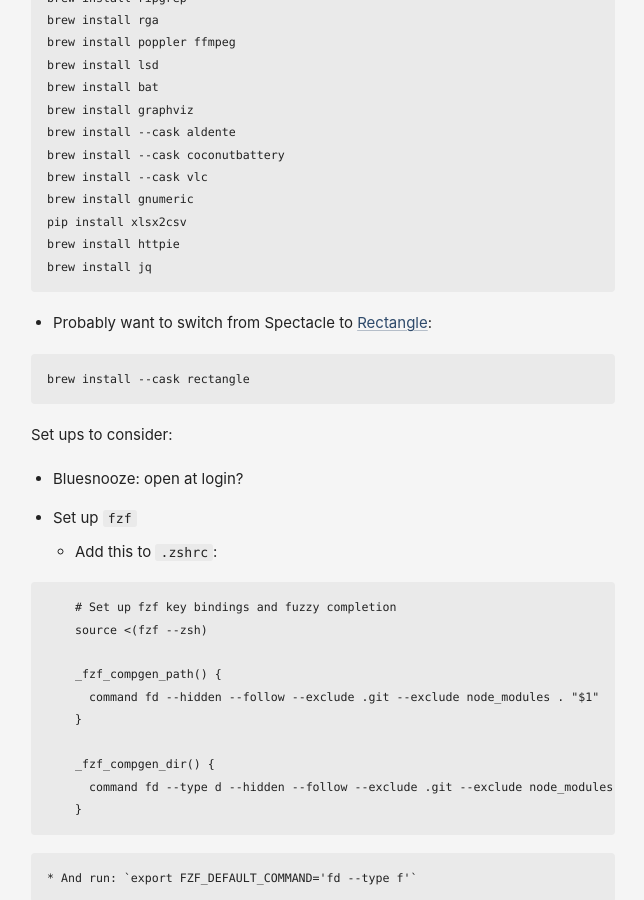
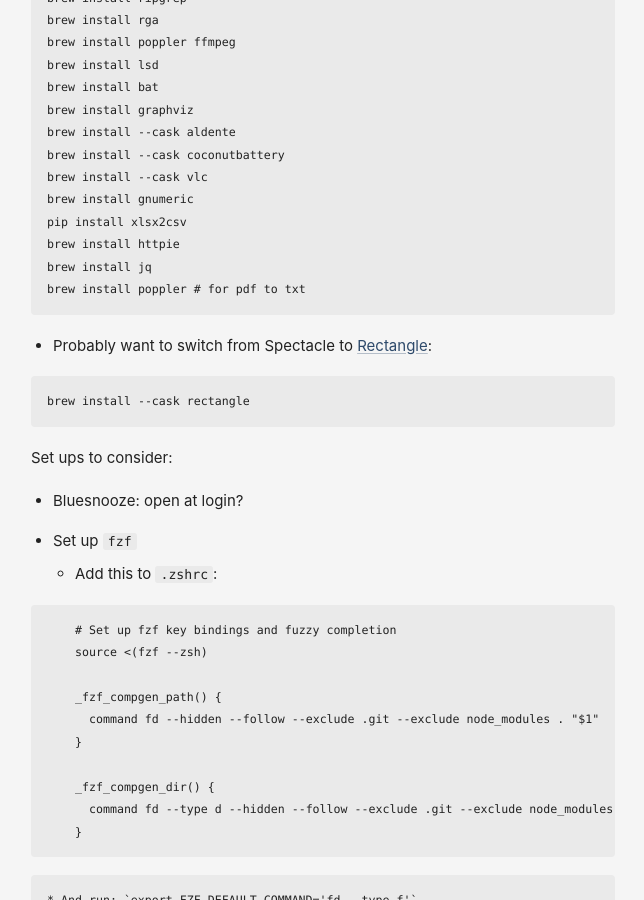
Before and after one commit to franvillamil/franvillamil.github.io, a Jekyll site: the page built from posts/setup_macos.md, in a window 1280 px wide and 900 px high, scrolled down 7596 px. Shown: the whole window, without its empty margins (317-961 px from the left). Built offline with Jekyll 4.4.1, drawn with Linux system fonts in a browser that asks for light colours; our own code applies the rules of GitHub Pages for plain Markdown files; a style sheet for code colours, icons or effects is not loaded.

Commit message:
autoupdate

````diff
--- a/posts/setup_macos.md
+++ b/posts/setup_macos.md
@@ -303,6 +303,7 @@
 pip install xlsx2csv
 brew install httpie
 brew install jq
+brew install poppler # for pdf to txt
 ```
 
 - Probably want to switch from Spectacle to [Rectangle](https://github.com/rxhanson/Rectangle):
````
